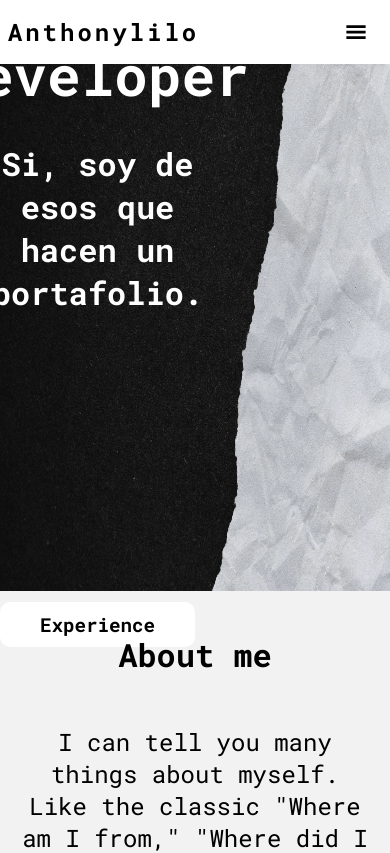
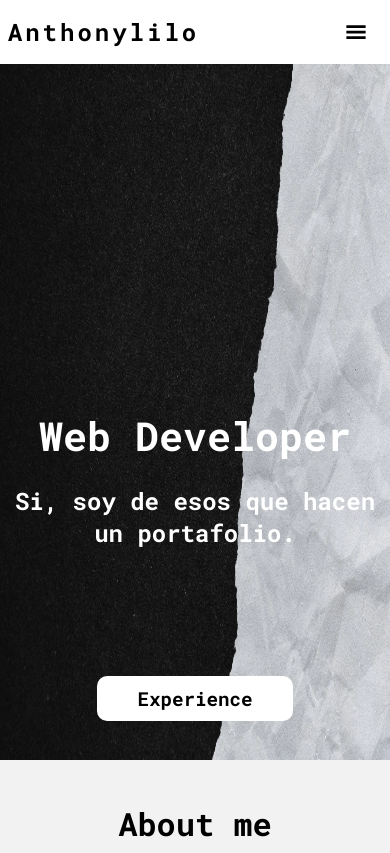
Before and after one commit to anthonylilo/portfolio, a React (Vite) app: page / in a window 390 px wide. Shown: the top 853 px of the page. Built offline with nearby package versions, Linux system fonts and the light colour scheme; some icons are missing.

Commit message:
Make responsive the header

```diff
--- a/src/components/header/headerStyles.js
+++ b/src/components/header/headerStyles.js
@@ -48,6 +48,26 @@ export const HeaderStyles = styled.header`
   }
 
   @media screen and (max-width: 900px) {
+    height: 90vh;
+    .container {
+      justify-content: end;
+      width: 100%;
+    }
 
+    h1{
+      font-size: 2.5rem;
+    }
+
+    h2{
+      font-size: 1.5rem;
+    }
+
+    span{
+      font-size: 3rem;
+    }
+
+    .btn-primary{
+      margin-bottom: 10%;
+    }
   }
 `;
```
